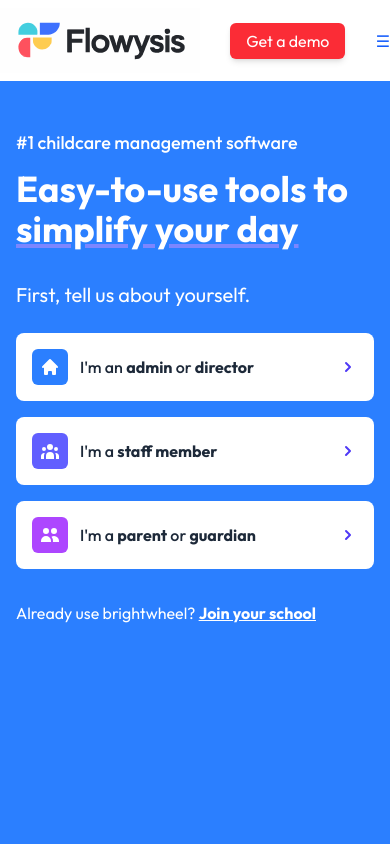
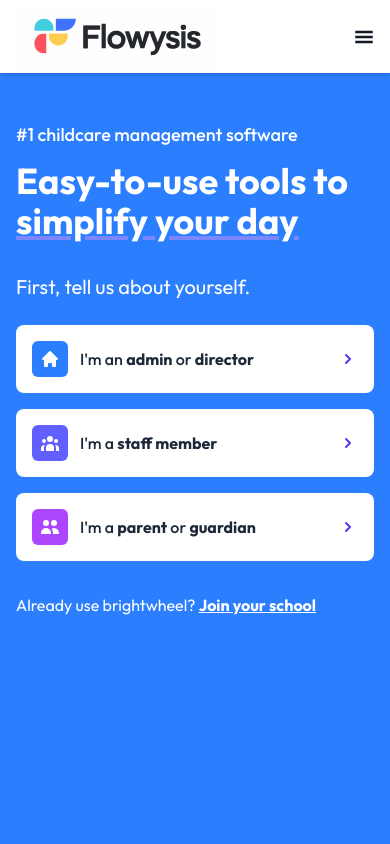
Before and after one commit to MobrilzPvtLtd/Child-Care-SMS-Front, a Next.js app: page / in a window 390 px wide. Shown: the top 844 px of the page. Built offline with nearby package versions, Linux system fonts and the light colour scheme.

Commit message:
header fixed

```diff
--- /dev/null
+++ b/app/(landing)/solutions/page.tsx
@@ -0,0 +1,12 @@
+
+import React from 'react'
+
+function page() {
+  return (
+    <>
+    <p>Solution</p>
+    </>
+  )
+}
+
+export default page
--- a/components/brightreview/BrightReview.tsx
+++ b/components/brightreview/BrightReview.tsx
@@ -18,7 +18,7 @@ const FeatureCard: React.FC<FeatureCardProps> = ({ icon, title, description }) =
 
 const BrightReview: React.FC = () => {
   return (
-    <section className="max-w-7xl mx-auto px-4 py-16">
+    <section className="max-w-7xl mx-auto px-4 py-28">
       <h2 className="text-3xl md:text-4xl font-bold text-center text-gray-800 mb-16">
         Why millions of educators and families love brightwheel
       </h2>
--- a/components/common/Header/Header1.tsx
+++ b/components/common/Header/Header1.tsx
@@ -1,28 +1,42 @@
+"use client";
 import Image from "next/image";
 import Link from "next/link";
+import { useState } from "react";
+import { GiHamburgerMenu } from "react-icons/gi";
+import { IoClose } from "react-icons/io5";
 
 export default function Header1() {
+  const [isSidebarOpen, setIsSidebarOpen] = useState(false);
+
+  const toggleSidebar = () => {
+    setIsSidebarOpen(!isSidebarOpen);
+  };
+
   return (
-    <header className="bg-white shadow-md">
-      <div className="max-w-7xl mx-auto flex items-center justify-between py-2">
+    <header
+      className={`bg-white shadow-md sticky top-0 z-50 transition-all duration-900`}
+    >
+      <div className="max-w-7xl mx-auto flex items-center justify-between py-1 md:py-2 px-4">
         {/* Logo */}
-        <div className="flex items-center">
+        <div className="flex items-center cursor-pointer">
+          <Link href="/">
             <Image
               src="/images/logo/logo copy.svg" // Replace with your actual logo path
               alt="Brightwheel Logo"
               width={200}
               height={40}
             />
+          </Link>
         </div>
 
         {/* Navigation */}
         <nav className="flex space-x-6">
           <div className="hidden md:flex space-x-8 font-medium text-black/90 text-xl mt-1">
-            <Link href="/" className="relative group">
+            <Link href="/solutions" className="relative group">
               Solutions
               <span className="absolute left-0 bottom-0 w-0 h-[2px] bg-black transition-all duration-600 group-hover:w-full"></span>
             </Link>
-            <Link href="resource" className="relative group">
+            <Link href="/resource" className="relative group">
               Resources
               <span className="absolute left-0 bottom-0 w-0 h-[2px] bg-black transition-all duration-600 group-hover:w-full"></span>
             </Link>
@@ -35,19 +49,89 @@ export default function Header1() {
               <span className="absolute left-0 bottom-0 w-0 h-[2px] bg-black transition-all duration-600 group-hover:w-full"></span>
             </Link>
           </div>
+          <div className="flex items-center space-x-4">
             <Link
               href="#"
-            className="bg-red-500 text-white px-4 py-1.5 rounded-md shadow-md hover:bg-red-600 transition"
+              className="hidden md:block bg-red-500 text-white px-2 md:px-4 py-1.5 rounded-md shadow-md hover:bg-red-600 transition"
             >
               Get a demo
             </Link>
-        </nav>
-
-        {/* Mobile Menu (Optional) */}
             <div className="md:hidden flex items-center">
-          <button className="text-blue-600">☰</button>
+              <GiHamburgerMenu
+                className="text-black text-xl font-bold cursor-pointer"
+                onClick={toggleSidebar}
+              />
             </div>
           </div>
+        </nav>
+      </div>
+
+      {/* Sidebar */}
+      {isSidebarOpen && (
+        <div className="fixed inset-0 bg-black/80 bg-opacity-50 z-40 md:hidden">
+          <div className="fixed top-0 right-0 w-[75%] h-full bg-white shadow-lg z-50 flex flex-col justify-between">
+            {/* Header */}
+            <div className="flex items-center justify-between p-5 border-b">
+              <h2 className="text-lg font-semibold">Menu</h2>
+              <IoClose
+                className="text-2xl cursor-pointer"
+                onClick={toggleSidebar}
+              />
+            </div>
+
+            {/* Links */}
+            <ul className="flex flex-col items-center py-4 flex-grow space-y-6">
+              <li>
+                <Link
+                  href="/solutions"
+                  className="block text-gray-700 hover:text-blue-600 text-lg"
+                  onClick={toggleSidebar}
+                >
+                  Solutions
+                </Link>
+              </li>
+              <li>
+                <Link
+                  href="/resource"
+                  className="block text-gray-700 hover:text-blue-600 text-lg"
+                  onClick={toggleSidebar}
+                >
+                  Resources
+                </Link>
+              </li>
+              <li>
+                <Link
+                  href="/pricing"
+                  className="block text-gray-700 hover:text-blue-600 text-lg"
+                  onClick={toggleSidebar}
+                >
+                  Pricing
+                </Link>
+              </li>
+              <li>
+                <Link
+                  href="/login"
+                  className="block text-gray-700 hover:text-blue-600 text-lg"
+                  onClick={toggleSidebar}
+                >
+                  Log In
+                </Link>
+              </li>
+            </ul>
+
+            {/* Get a Demo Button */}
+            <div className="p-4 flex justify-center items-center">
+              <Link
+                href="#"
+                className="block w-56 text-center bg-red-500 text-white py-2 rounded-md shadow-md hover:bg-red-600 transition"
+                onClick={toggleSidebar}
+              >
+                Get a demo
+              </Link>
+            </div>
+          </div>
+        </div>
+      )}
     </header>
   );
 }
```
Lines whose indentation alone changed are shown as unchanged.
